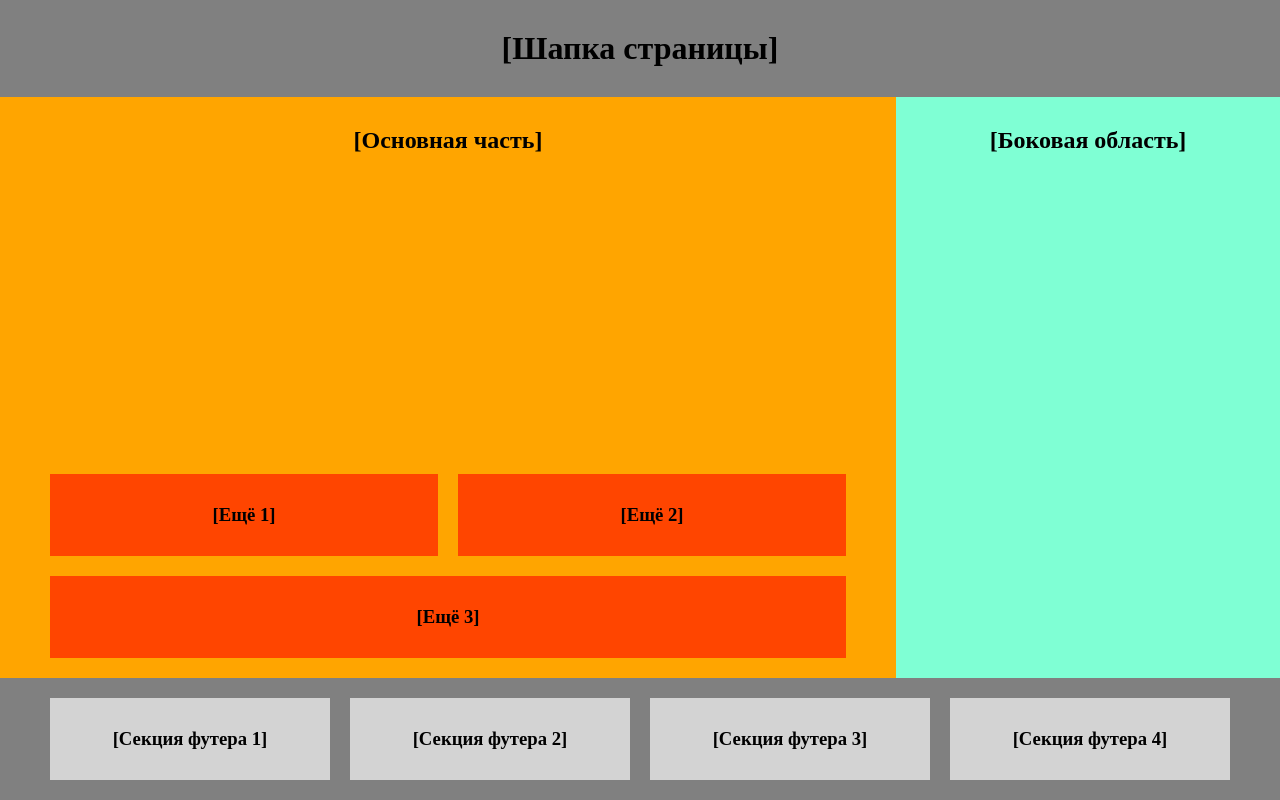
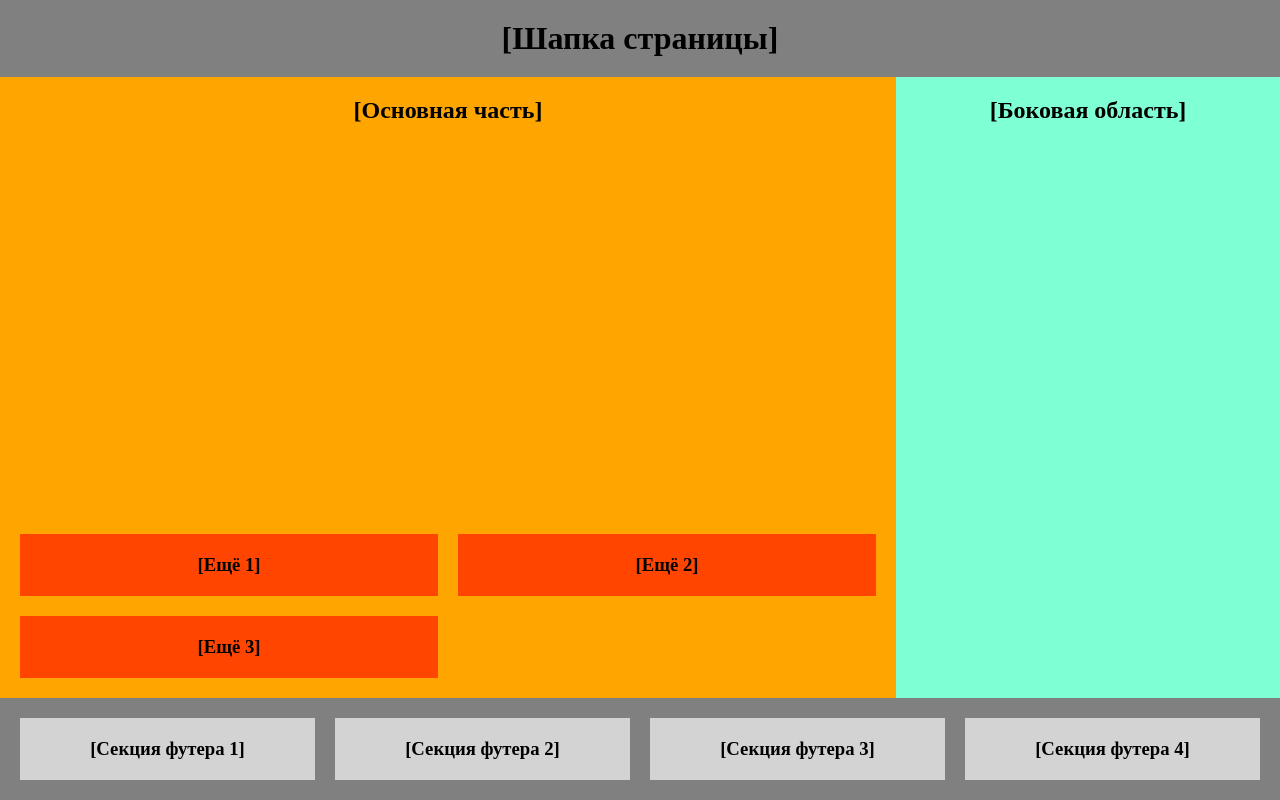
Before and after one commit to d-prnn/test-page, a plain HTML site: page site/index.html in a window 1280 px wide. Drawn offline with Linux system fonts and the light colour scheme.

Commit message:
add grid.css, change name style.css to flexbox.css

```diff
--- /dev/null
+++ b/site/grid.css
@@ -0,0 +1,108 @@
+* {
+    margin: 0;
+    padding: 0;
+}
+
+html {
+    box-sizing: border-box;
+    width: 100vw;
+    height: 100vh;
+}
+
+body {
+    height: 100vh;
+    display: grid;
+    grid-template-columns: auto;
+    grid-template-rows: min-content auto min-content;
+    justify-content: stretch;
+    /*значение по-умолчанию*/
+
+    text-align: center;
+    /*значение для всех заголовков, чтобы выравнялись по центру*/
+}
+
+h1,
+h2,
+h3 {
+    padding: 20px;
+}
+
+header {
+    grid-area: 1/1/2/2;
+
+    width: 100%;
+    display: grid;
+
+    background-color: grey;
+}
+
+header>h1 {
+    align-self: center;
+}
+
+main {
+    grid-area: 2/1/3/2;
+
+    width: 100%;
+
+    display: grid;
+    grid-template-columns: 70% 30%;
+}
+
+section {
+    grid-area: 1/1/2/2;
+
+    display: grid;
+
+    background-color: orange;
+}
+
+aside {
+    grid-area: 1/2/2/3;
+}
+
+.container {
+    align-self: flex-end;
+
+    margin: 20px;
+
+    display: grid;
+    grid-template-columns: repeat(auto-fit, minmax(48%, 1fr));
+    gap: 20px;
+}
+
+.item1-h3,
+.item2-h3,
+.item3-h3 {
+    background-color: orangered;
+}
+
+
+aside {
+    grid-area: 1/2/2/3;
+
+    background-color: aquamarine;
+}
+
+footer {
+    grid-area: 3/1/4/2;
+
+    width: 100%;
+    display: grid;
+
+    background-color: grey;
+}
+
+.footer-container {
+    align-items: center;
+
+    margin: 20px;
+
+    display: grid;
+    grid-template-columns: repeat(auto-fit, minmax(200px, 1fr));
+    gap: 20px;
+}
+
+.footer-h3 {
+    background-color: lightgrey;
+}
--- a/site/index.html
+++ b/site/index.html
@@ -5,7 +5,8 @@
     <meta charset="UTF-8">
     <meta http-equiv="X-UA-Compatible" content="IE=edge">
     <meta name="viewport" content="width=device-width, initial-scale=1.0">
-    <link rel="stylesheet" href="style.css">
+    <!-- <link rel="stylesheet" href="flexbox.css"> -->
+    <link rel="stylesheet" href="grid.css">
     <title>Document</title>
 </head>
 
@@ -21,8 +22,8 @@
             <h2>[Основная часть]</h2>
             <div class="container">
                 <h3 class="item1-h3">[Ещё 1]</h3>
-                <h3 class="item1-h3">[Ещё 2]</h3>
-                <h3 class="item2-h3">[Ещё 3]</h3>
+                <h3 class="item2-h3">[Ещё 2]</h3>
+                <h3 class="item3-h3">[Ещё 3]</h3>
             </div>
         </section>
     </main>
```
Also changed, not shown: site/flexbox.css (renamed from site/style.css).
